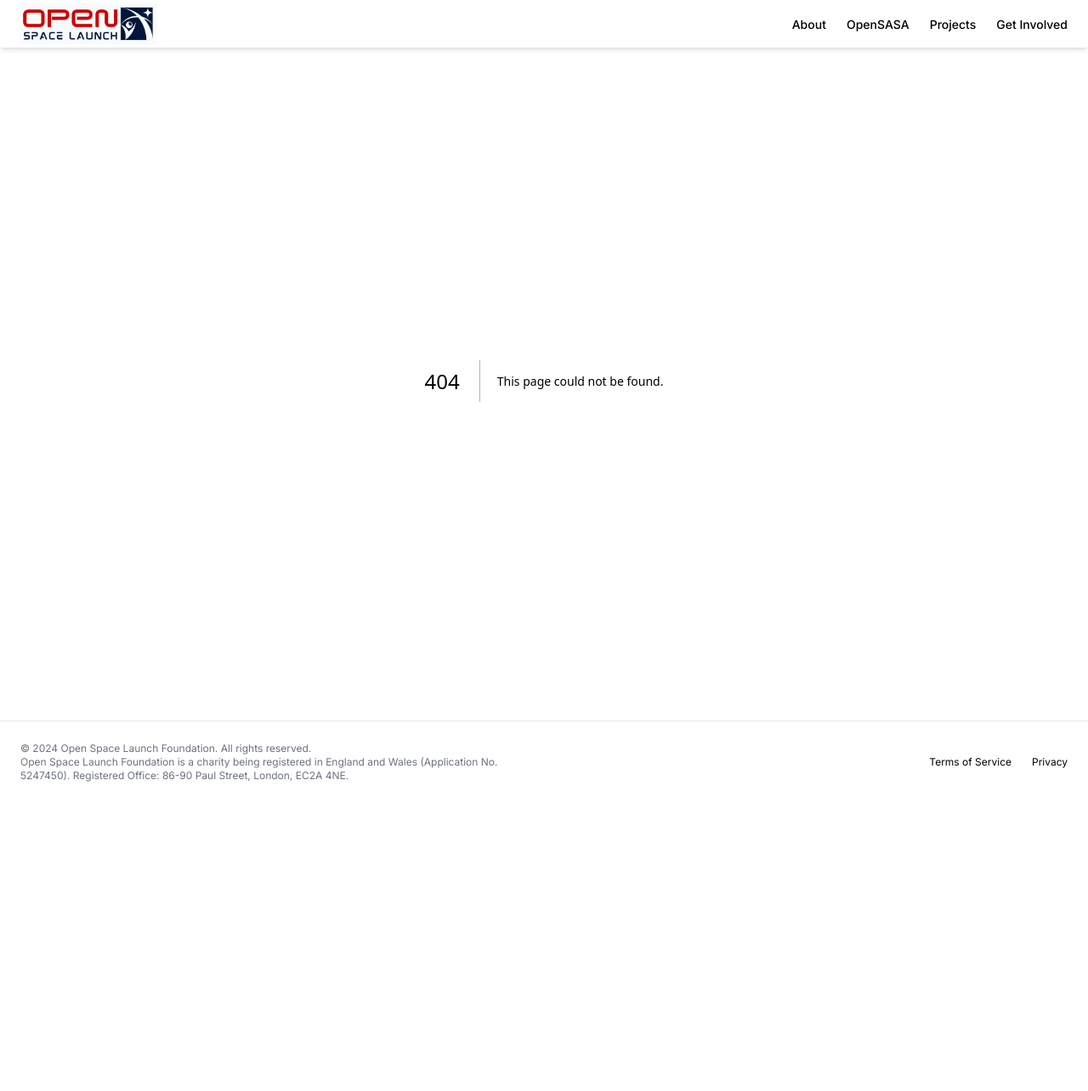
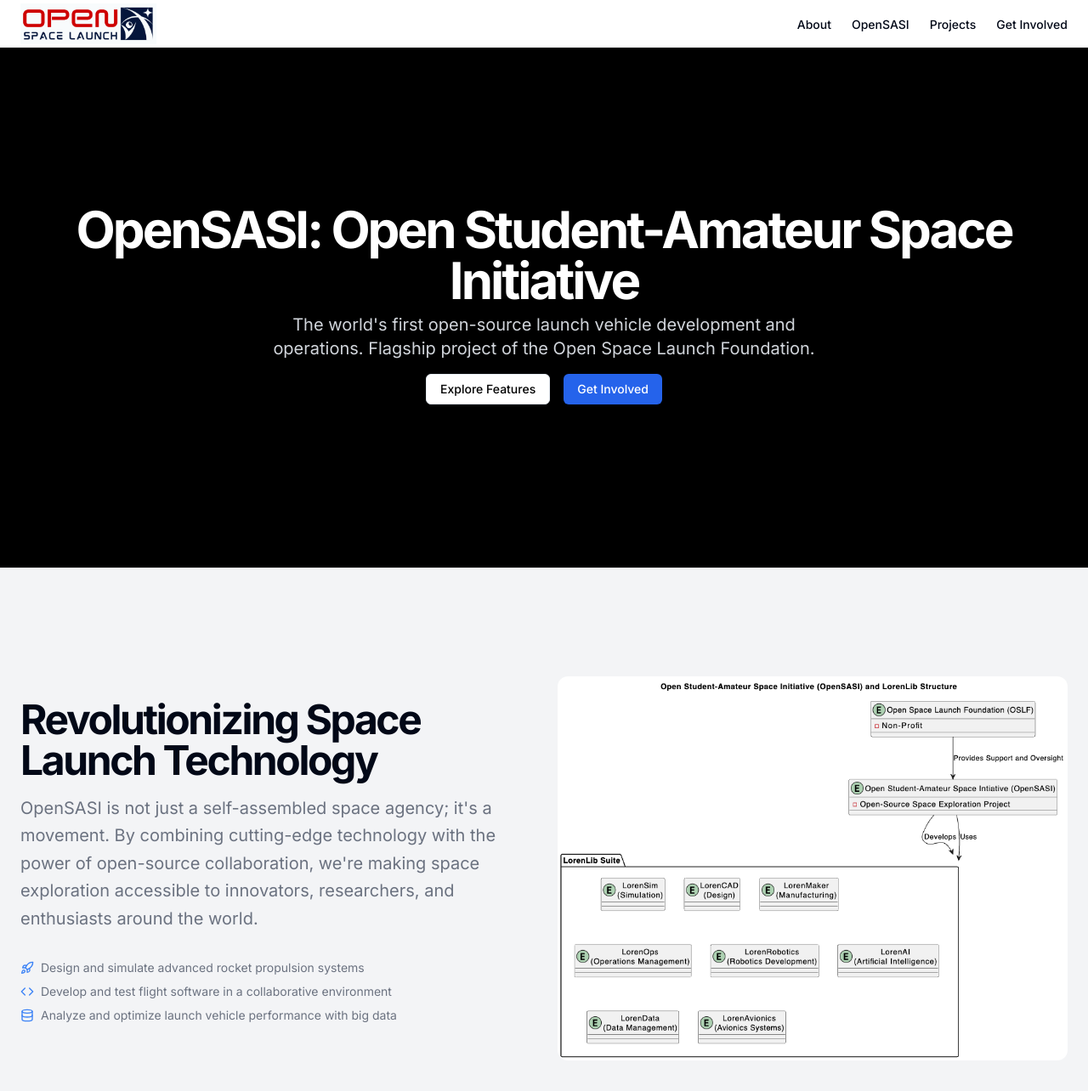
Before and after one commit to openspacelaunch/osl-org-web, a Next.js app: page /opensasi in a window 1280 px wide. Before the commit this address had no page. Shown: the top 1284 px of the page at 85% size. Before the commit the page ends 945 px from the top, so only its background shows below. Built offline with nearby package versions, Linux system fonts and the light colour scheme.

Commit message:
rename to OpenSASI

```diff
--- a/app/opensasa/page.tsx
+++ /dev/null
@@ -1,5 +0,0 @@
-import { OpenSasaPage } from "@/components/opensasa-page";
-
-export default function Home() {
-  return <OpenSasaPage />;
-}
--- /dev/null
+++ b/app/opensasi/page.tsx
@@ -0,0 +1,5 @@
+import { OpenSASIPage } from "@/components/opensasi-page";
+
+export default function Home() {
+  return <OpenSASIPage />;
+}
--- a/components/about-page.tsx
+++ b/components/about-page.tsx
@@ -48,7 +48,7 @@ export function AboutPage() {
           <div className="space-y-8">
             <div>
               <h3 className="text-2xl font-bold mb-4">
-                1. Develop Open Student and Amateur Space Agency (OpenSASA)
+                1. Develop Open Student-Amateur Space Initiative (OpenSASI)
               </h3>
               <p className="text-gray-600 mb-4">
                 Create a distributed system comprised of integrated open-source
@@ -108,7 +108,7 @@ export function AboutPage() {
               </h3>
               <p className="text-gray-600">
                 Encourage and support amateur and student space launch projects
-                to use and contribute to OpenSASA, fostering a collaborative
+                to use and contribute to OpenSASI, fostering a collaborative
                 ecosystem for space exploration enthusiasts.
               </p>
             </div>
@@ -218,7 +218,7 @@ export function AboutPage() {
                   opportunity for all.
                 </p>
                 <p>
-                  Our flagship project, OpenSASA, is the world's first
+                  Our flagship project, OpenSASI, is the world's first
                   open-source launch vehicle development platform featuring
                   high-performance physics and thermochemistry simulation with
                   procedural CAD models optimised for manufacturing with robots
--- a/components/get-involved.tsx
+++ b/components/get-involved.tsx
@@ -18,7 +18,7 @@ export function GetInvolvedComponent() {
             <p className="mx-auto max-w-[600px] text-gray-500 md:text-xl/relaxed lg:text-base/relaxed xl:text-xl/relaxed">
               Whether you're a space enthusiast, student, researcher, or
               professional, there's a place for you in our mission. Get involved
-              with OpenSASA and help shape the future of space exploration.
+              with OpenSASI and help shape the future of space exploration.
             </p>
           </div>
           <div className="w-full max-w-sm space-y-2">
--- a/components/header.tsx
+++ b/components/header.tsx
@@ -72,7 +72,7 @@ export default function Header() {
 
   const navItems = [
     { href: "/about", label: "About" },
-    { href: "/opensasa", label: "OpenSASA" },
+    { href: "/opensasi", label: "OpenSASI" },
     { href: "/projects", label: "Projects" },
     { href: "#get-involved", label: "Get Involved" },
   ];
--- a/components/home-page.tsx
+++ b/components/home-page.tsx
@@ -21,18 +21,18 @@ export function HomePage() {
                 Democratizing Space Launch Technology
               </h1>
               <p className="mx-auto max-w-[700px] text-gray-300 md:text-xl">
-                Open Space Launch Foundation is developing OpenSASA - the
+                Open Space Launch Foundation is developing OpenSASI - the
                 world's first open-source launch vehicle development platform,
                 making space exploration accessible to all.
               </p>
             </div>
             <div className="space-x-4">
-              <Link href="opensasa">
+              <Link href="OpenSASI">
                 <Button
                   variant="outline"
                   className="bg-white text-black hover:bg-gray-200"
                 >
-                  Explore OpenSASA
+                  Explore OpenSASI
                 </Button>
               </Link>
               <Link href="#get-involved">
@@ -113,12 +113,12 @@ export function HomePage() {
         </div>
       </section>
       <section
-        id="opensasa"
+        id="OpenSASI"
         className="w-full py-12 md:py-24 lg:py-32 bg-white"
       >
         <div className="container px-4 md:px-6">
           <h2 className="text-3xl font-bold tracking-tighter sm:text-4xl md:text-5xl text-center mb-8">
-            OpenSASA: Open Student and Amateur Space Agency
+            OpenSASI: Open Student-Amateur Space Initiative
           </h2>
           <p className="text-center max-w-[800px] mx-auto text-gray-500 md:text-xl/relaxed mb-12">
             The world's first open-source launch vehicle development platform
@@ -157,9 +157,9 @@ export function HomePage() {
             </div>
           </div>
           <div className="flex flex-col items-center text-center mt-12">
-            <Link href="opensasa">
+            <Link href="OpenSASI">
               <Button className="bg-blue-600 text-white hover:bg-blue-700">
-                Explore OpenSASA
+                Explore OpenSASI
               </Button>
             </Link>
           </div>
@@ -186,7 +186,7 @@ export function HomePage() {
               </h3>
               <p className="text-gray-600">
                 Rally amateur and student space launch projects to use and
-                contribute to OpenSASA, accelerating their progress towards
+                contribute to OpenSASI, accelerating their progress towards
                 orbital and beyond.
               </p>
             </div>
--- a/components/opensasa-page.tsx
+++ b/components/opensasi-page.tsx
@@ -18,10 +18,9 @@ import {
   BarChart2,
   Wifi,
 } from "lucide-react";
-import { EmailSubscriptionForm } from "./email-subscription-form";
 import { GetInvolvedComponent } from "./get-involved";
 
-export function OpenSasaPage() {
+export function OpenSASIPage() {
   return (
     <main className="flex-1">
       <section className="w-full py-12 md:py-24 lg:py-32 xl:py-48 bg-black text-white">
@@ -29,11 +28,12 @@ export function OpenSasaPage() {
           <div className="flex flex-col items-center space-y-4 text-center">
             <div className="space-y-2">
               <h1 className="text-3xl font-bold tracking-tighter sm:text-4xl md:text-5xl lg:text-6xl/none">
-                OpenSASA: Open Student and Amateur Space Agency
+                OpenSASI: Open Student-Amateur Space Initiative
               </h1>
               <p className="mx-auto max-w-[700px] text-gray-300 md:text-xl">
-                The world's first open-source launch vehicle development
-                platform, democratizing space exploration for all.
+                The world's first open-source launch vehicle development and
+                operations. Flagship project of the Open Space Launch
+                Foundation.
               </p>
             </div>
             <div className="space-x-4">
@@ -58,9 +58,9 @@ export function OpenSasaPage() {
         <div className="container px-4 md:px-6">
           <div className="grid gap-6 lg:grid-cols-[1fr_400px] lg:gap-12 xl:grid-cols-[1fr_600px]">
             <Image
-              alt="OpenSASA Structure"
+              alt="OpenSASI Structure"
               className="mx-auto w-full h-auto rounded-xl object-contain object-center sm:w-full lg:order-last"
-              src="/opensasa-structure.png"
+              src="/open_sasi.puml.png"
               width={1024}
               height={768}
             />
@@ -69,7 +69,7 @@ export function OpenSasaPage() {
                 Revolutionizing Space Launch Technology
               </h2>
               <p className="max-w-[600px] text-gray-500 md:text-xl/relaxed lg:text-base/relaxed xl:text-xl/relaxed">
-                OpenSASA is not just a self-assembled space agency; it's a
+                OpenSASI is not just a self-assembled space agency; it's a
                 movement. By combining cutting-edge technology with the power of
                 open-source collaboration, we're making space exploration
                 accessible to innovators, researchers, and enthusiasts around
@@ -107,7 +107,7 @@ export function OpenSasaPage() {
       >
         <div className="container px-4 md:px-6">
           <h2 className="text-3xl font-bold tracking-tighter sm:text-4xl md:text-5xl text-center mb-8">
-            Key Features of OpenSASA
+            Key Features of OpenSASI
           </h2>
           <div className="grid gap-10 sm:grid-cols-2 lg:grid-cols-3">
             <div className="flex flex-col items-center text-center">
@@ -220,7 +220,7 @@ export function OpenSasaPage() {
               <h3 className="text-xl font-bold mb-2">LorenRobotics</h3>
               <p className="text-gray-600">
                 Suite of tools for developing autonomous robots for complex
-                tasks in challenging space environments.
+                tasks in manufacturing and challenging space environments.
               </p>
             </div>
             <div className="flex flex-col items-center text-center">
```
Also changed, not shown: public/open_sasi.puml.png (added), public/opensasa-structure.png (deleted).
